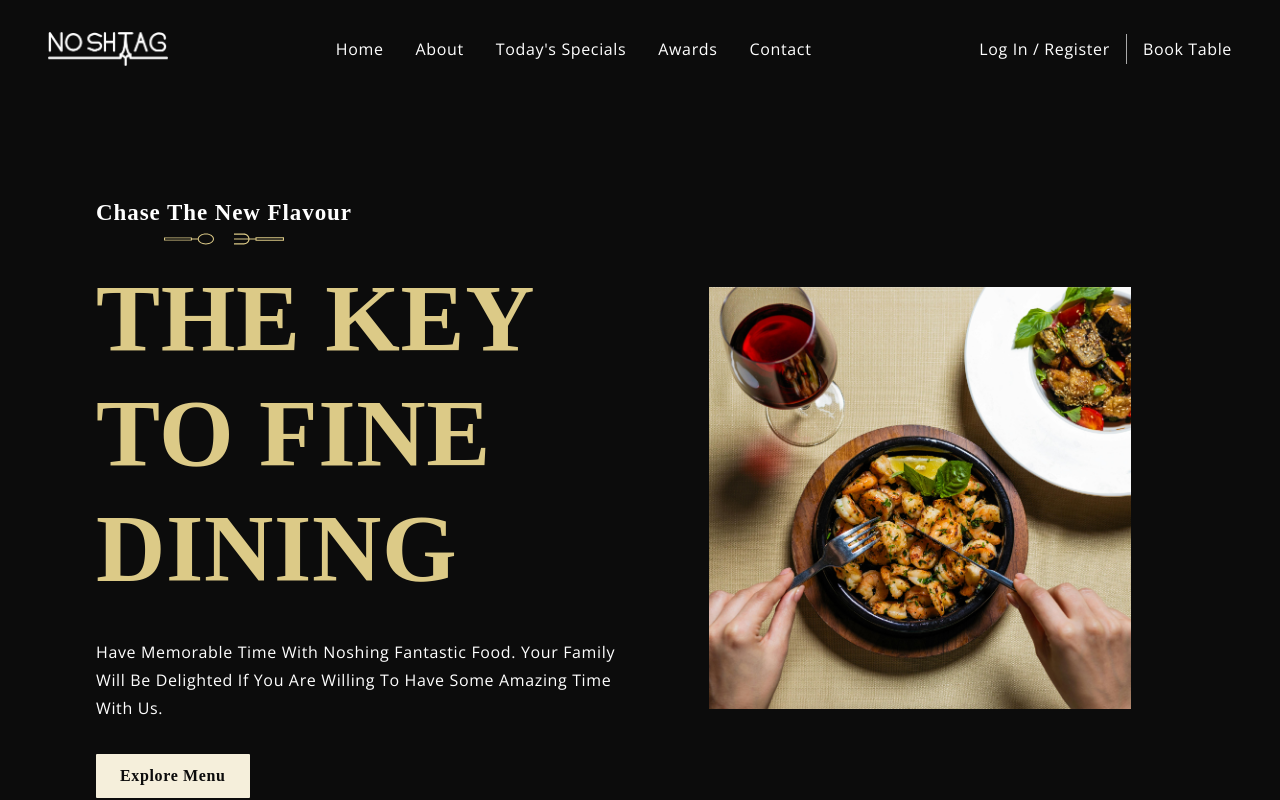
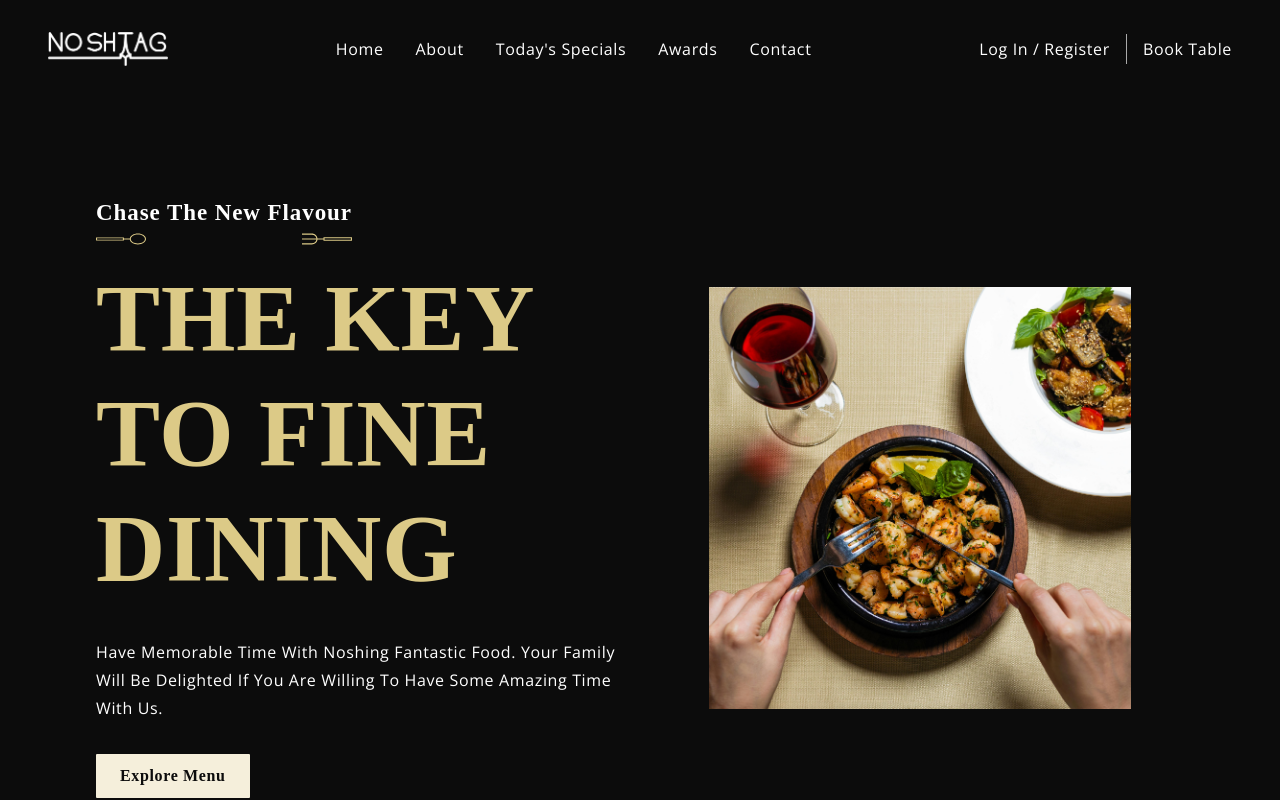
Before and after one commit to sgc93/NoshTag-Restaurant, a React (Create React App) app: page / in a window 1280 px wide. Shown: the top 800 px of the page. Built offline with nearby package versions, Linux system fonts and the light colour scheme; a web font is replaced by a local one.

Commit message:
last commit

```diff
--- a/src/App.css
+++ b/src/App.css
@@ -106,8 +106,7 @@
 	margin-top: 5px;
 	display: flex;
 	align-items: center;
-	justify-content: center;
-	gap: 20px;
+	justify-content: space-between;
 }
 
 @media screen and (min-width: 2000px) {
```
